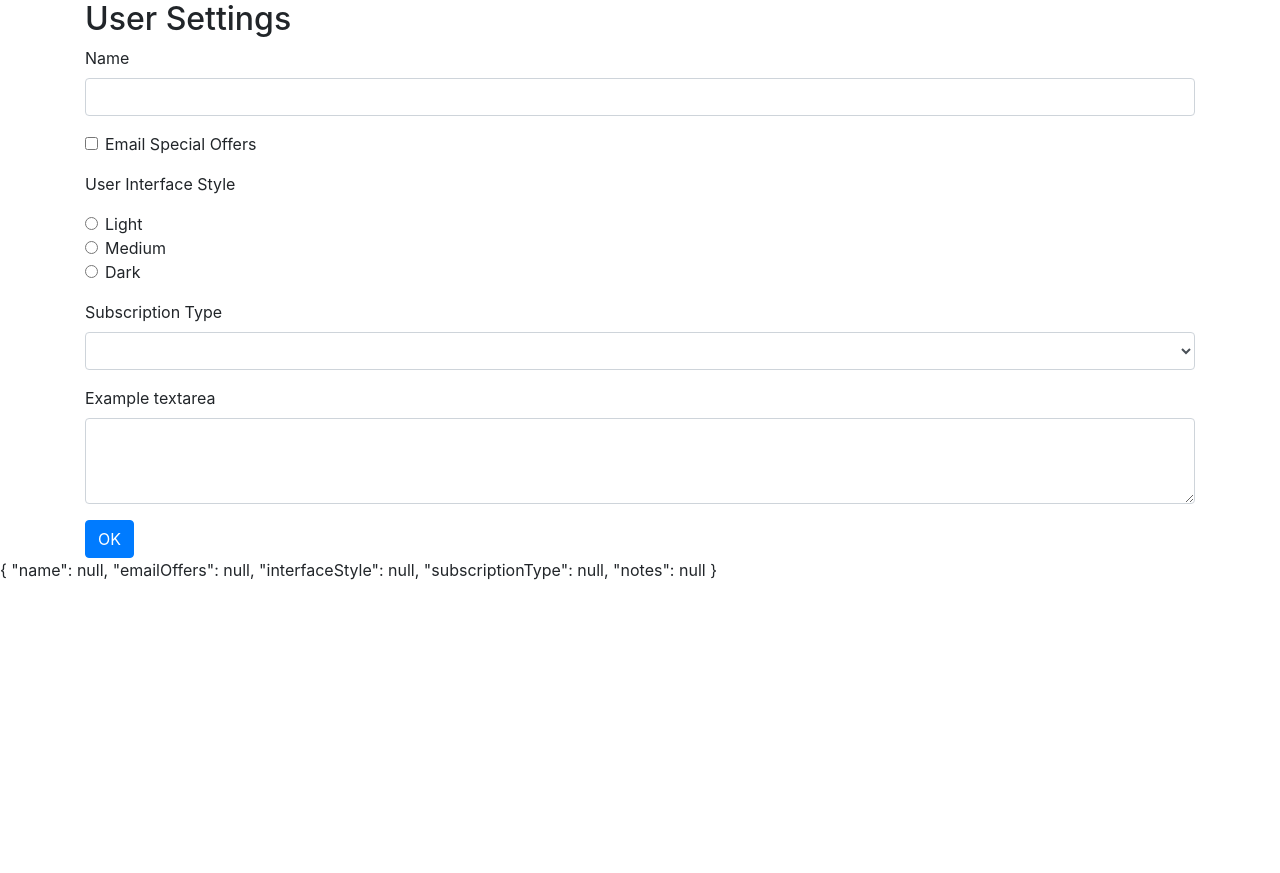
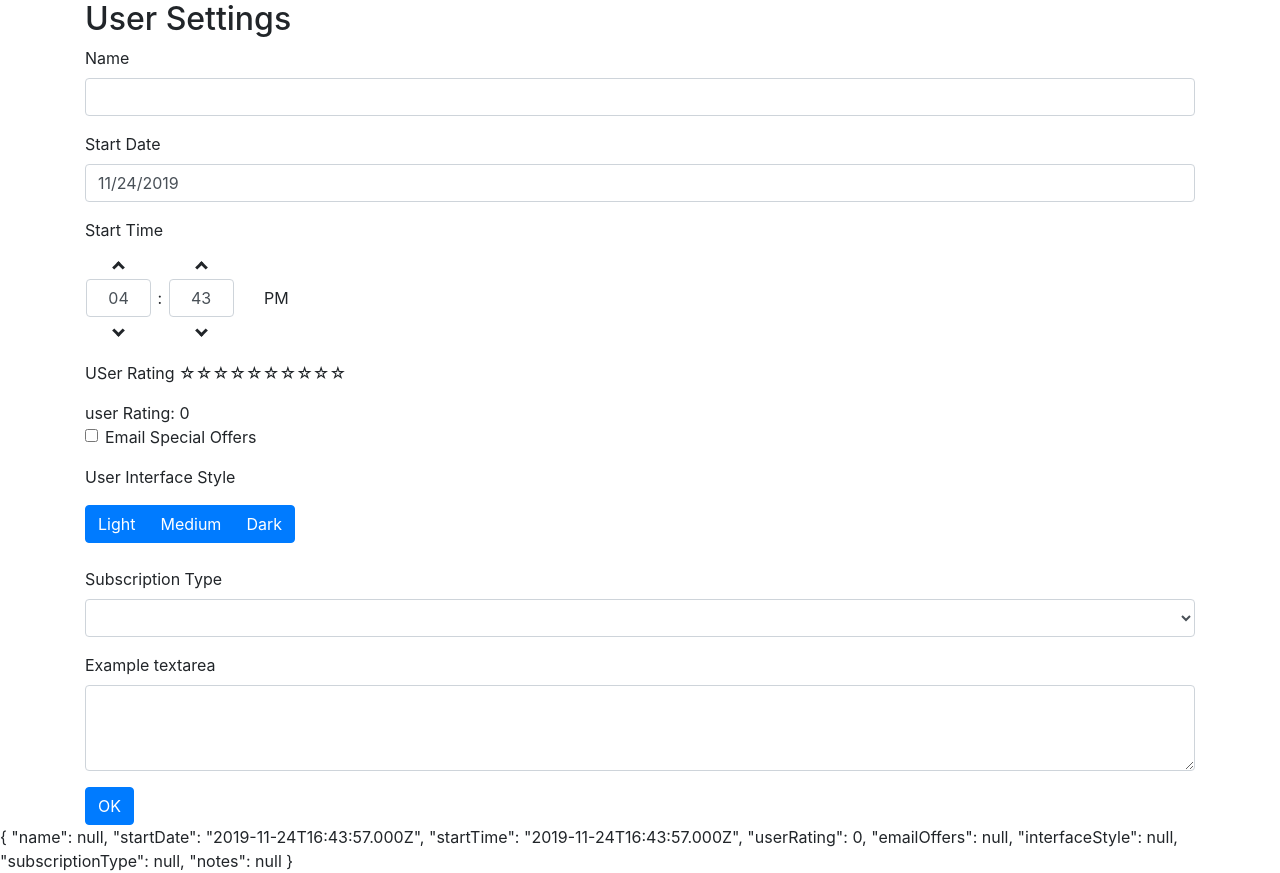
Before and after one commit to leobarbastefano/Angular-Foms-Ps-Demo-, an Angular app: page / in a window 1280 px wide. Before the commit the page ends 800 px from the top, so only its background shows below. Built offline with nearby package versions, Linux system fonts and the light colour scheme.

Commit message:
Form Resources from Angular

```diff
--- a/angular.json
+++ b/angular.json
@@ -24,7 +24,8 @@
               "src/assets"
             ],
             "styles": [
-              "node_modules/bootstrap/dist/css/bootstrap.min.css",
+              "./node_modules/ngx-bootstrap/datepicker/bs-datepicker.css",
+              "./node_modules/bootstrap/dist/css/bootstrap.min.css",
               "src/styles.css"
             ],
             "scripts": []
@@ -90,6 +91,8 @@
               "src/assets"
             ],
             "styles": [
+              "./node_modules/ngx-bootstrap/datepicker/bs-datepicker.css",
+              "./node_modules/bootstrap/dist/css/bootstrap.min.css",
               "src/styles.css"
             ],
             "scripts": []
@@ -121,6 +124,7 @@
           }
         }
       }
-    }},
+    }
+  },
   "defaultProject": "ps-demo"
 }
--- a/package.json
+++ b/package.json
@@ -20,6 +20,7 @@
     "@angular/platform-browser-dynamic": "~8.2.14",
     "@angular/router": "~8.2.14",
     "bootstrap": "^4.3.1",
+    "ngx-bootstrap": "^5.2.0",
     "rxjs": "~6.4.0",
     "tslib": "^1.10.0",
     "zone.js": "~0.9.1"
--- a/src/app/app.module.ts
+++ b/src/app/app.module.ts
@@ -5,6 +5,12 @@ import { HttpClientModule} from '@angular/common/http';
 
 import { AppComponent } from './app.component';
 import { UserSettingsFormComponent } from './user-settings-form/user-settings-form.component';
+import { ButtonsModule } from 'ngx-bootstrap/buttons';
+import { BsDatepickerModule } from 'ngx-bootstrap/datepicker';
+import { BrowserAnimationsModule } from '@angular/platform-browser/animations';
+import { TimepickerModule } from 'ngx-bootstrap/timepicker';
+import { RatingModule } from 'ngx-bootstrap/rating';
+
 
 @NgModule({
   declarations: [
@@ -14,7 +20,12 @@ import { UserSettingsFormComponent } from './user-settings-form/user-settings-fo
   imports: [
     BrowserModule,
     FormsModule,
-    HttpClientModule
+    HttpClientModule,
+    ButtonsModule.forRoot(),
+    BsDatepickerModule.forRoot(),
+    BrowserAnimationsModule,
+    TimepickerModule.forRoot(),
+    RatingModule.forRoot()
   ],
   providers: [],
   bootstrap: [AppComponent]
--- a/src/app/user-settings-form/user-settings-form.component.html
+++ b/src/app/user-settings-form/user-settings-form.component.html
@@ -6,10 +6,35 @@
       <label for="name">Name</label>
       <input id="name" name="name" class="form-control" [(ngModel)]="userSettings.name" required #nameField="ngModel"
         (blur)="onBlur(nameField)" [class.field-error]="form.submitted && nameField.invalid" />
-    </div>
-    <div [hidden]="!form.submitted || nameField.valid" class="alert alert-danger">Enter a Name
+
+      <div [hidden]="!form.submitted || nameField.valid" class="alert alert-danger">Enter a Name
+      </div>
     </div>
 
+    <!-- <button type="button" class="btn btn-primary" name="singleModel"
+        [(ngModel)]="singleModel" btnCheckbox
+        btnCheckboxTrue="On" btnCheckboxFalse="Off">
+        {{ singleModel }}
+      </button> -->
+
+    <div class="form-group">
+      <label for="startDate">Start Date</label>
+      <input type="text" placeholder="Datepicker" class="form-control" [(ngModel)]="startDate" name="startDate"
+        id="startDate" bsDatepicker>
+    </div>
+
+    <div class="form-group">
+        <label for="startTime">Start Time</label>
+        <timepicker [(ngModel)]="startTime" name="startTime"></timepicker>
+      </div>
+
+      <div class="form-group">
+        USer Rating
+        <rating [(ngModel)]="userRating" [max]="maxRating" [readonly]="isReadonly"
+        name="userRating" id="userRating"
+        [titles]="['one','two','three']"></rating>
+      </div>
+user Rating: {{ userRating }}
     <div class="form-check form-group">
       <input class="form-check-input" type="checkbox" id="emailOffers" name="emailOffers"
         [(ngModel)]="userSettings.emailOffers" />
@@ -20,27 +45,16 @@
 
     <p>User Interface Style</p>
     <div class=" form-group">
-      <div class="form-check">
-        <input class="form-check-input" type="radio" name="interfaceStyle" id="lightInterface" value="light"
-          [(ngModel)]="userSettings.interfaceStyle">
-        <label class="form-check-label" for="lightInterface">
-          Light
-        </label>
+
+      <div class="btn-group">
+        <label class="btn btn-primary" [(ngModel)]="userSettings.interfaceStyle" name="interfaceStyle" btnRadio="Light"
+          tabindex="0" role="button">Light</label>
+        <label class="btn btn-primary" [(ngModel)]="userSettings.interfaceStyle" name="interfaceStyle" btnRadio="Medium"
+          tabindex="0" role="button">Medium</label>
+        <label class="btn btn-primary" [(ngModel)]="userSettings.interfaceStyle" name="interfaceStyle" btnRadio="Dark"
+          tabindex="0" role="button">Dark</label>
       </div>
-      <div class="form-check">
-        <input class="form-check-input" type="radio" name="interfaceStyle" id="mediumInterface" value="medium"
-          [(ngModel)]="userSettings.interfaceStyle">
-        <label class="form-check-label" for="mediumInterface">
-          Medium
-        </label>
-      </div>
-      <div class="form-check">
-        <input class="form-check-input" type="radio" name="interfaceStyle" id="darkInterface" value="dark"
-          [(ngModel)]="userSettings.interfaceStyle">
-        <label class="form-check-label" for="darkInterface">
-          Dark
-        </label>
-      </div>
+
     </div>
 
     <div class="form-group">
--- a/src/app/user-settings-form/user-settings-form.component.ts
+++ b/src/app/user-settings-form/user-settings-form.component.ts
@@ -4,6 +4,7 @@ import { NgForm, NgModel } from '@angular/forms';
 import { DataService } from '../data/data.service';
 import { HttpErrorResponse } from '@angular/common/http';
 import { Observable } from 'rxjs';
+import { Time } from '@angular/common';
 
 @Component({
   selector: 'app-user-settings-form',
@@ -20,6 +21,11 @@ export class UserSettingsFormComponent implements OnInit {
     notes: null
   };
 
+  userRating = 0;
+  maxRating = 10;
+  startTime: Date;
+  startDate: Date;
+  singleModel = "On";
   //spread operator is the '...'
   userSettings : UserSettings = { ...this.originalUserSettings };
   postError = false;
@@ -31,6 +37,9 @@ export class UserSettingsFormComponent implements OnInit {
 
   ngOnInit() {
     this.subscriptionTypes = this.dataService.getSubscriptionTypes();
+
+    this.startDate = new Date();
+    this.startTime = new Date();
   }
 
   onBlur(field : NgModel){
@@ -44,18 +53,20 @@ export class UserSettingsFormComponent implements OnInit {
   }
 
   onSubmit(form: NgForm) {
-    console.log('in onSubmit: ',  form.valid);
+    //console.log('in onSubmit: ',  form.valid);
+    console.log('in onSubmit: ',  form.value);
 
-    if(form.valid) {
-      this.dataService.postUserSettingsForm(this.userSettings).subscribe(
-        result => console.log('success: ', result),
-        error => this.onHttpError(error)
-      );
-    }
-    else{
-      this.postError = true;
-      this.postErrorMessage = "Please fix above errors";
-    }
+    // this code is to post
+    // if(form.valid) {
+    //   this.dataService.postUserSettingsForm(this.userSettings).subscribe(
+    //     result => console.log('success: ', result),
+    //     error => this.onHttpError(error)
+    //   );
+    // }
+    // else{
+    //   this.postError = true;
+    //   this.postErrorMessage = "Please fix above errors";
+    // }
    }
 
 }
```
Also changed, not shown: 1 other file (tests, documents, lock files or other folders).
